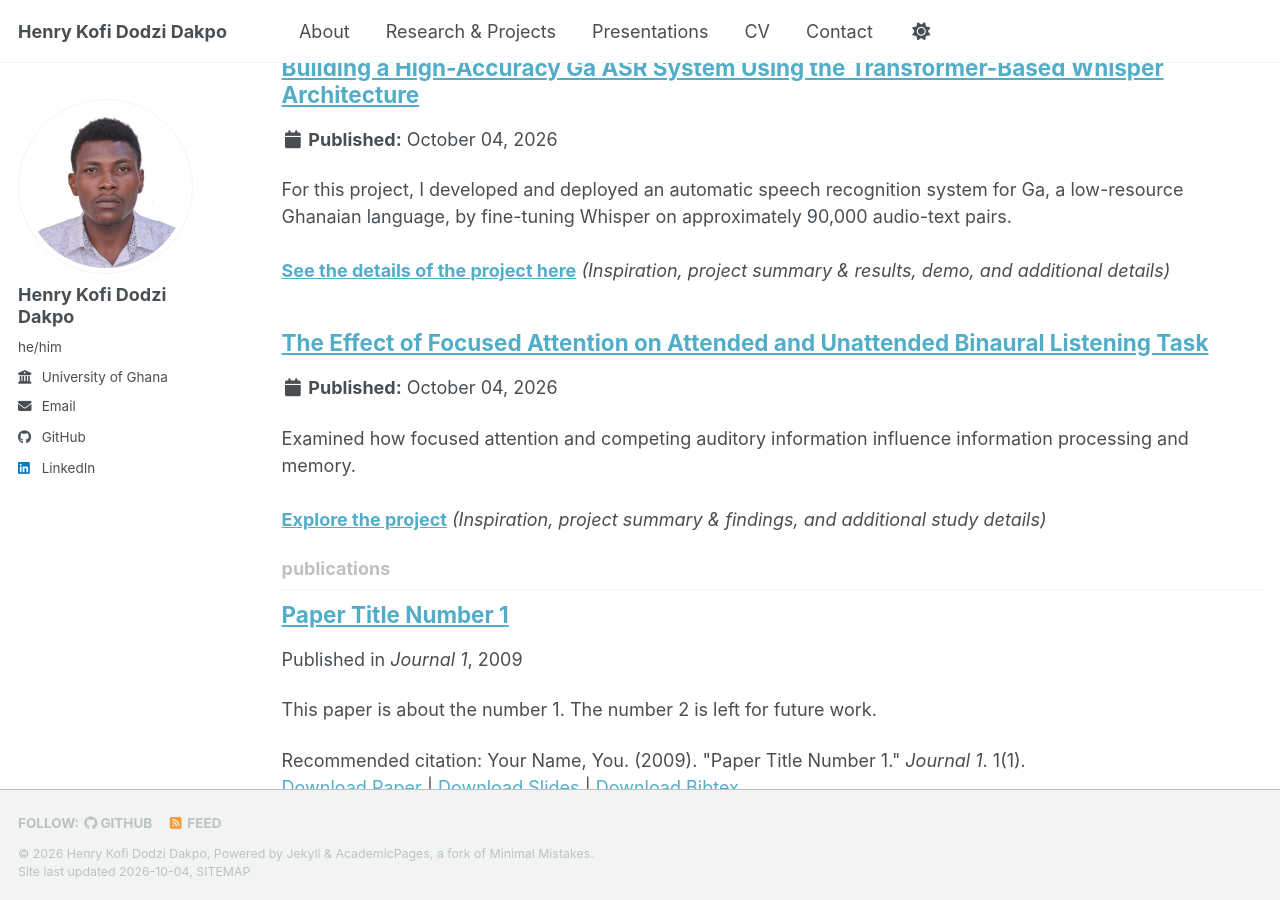
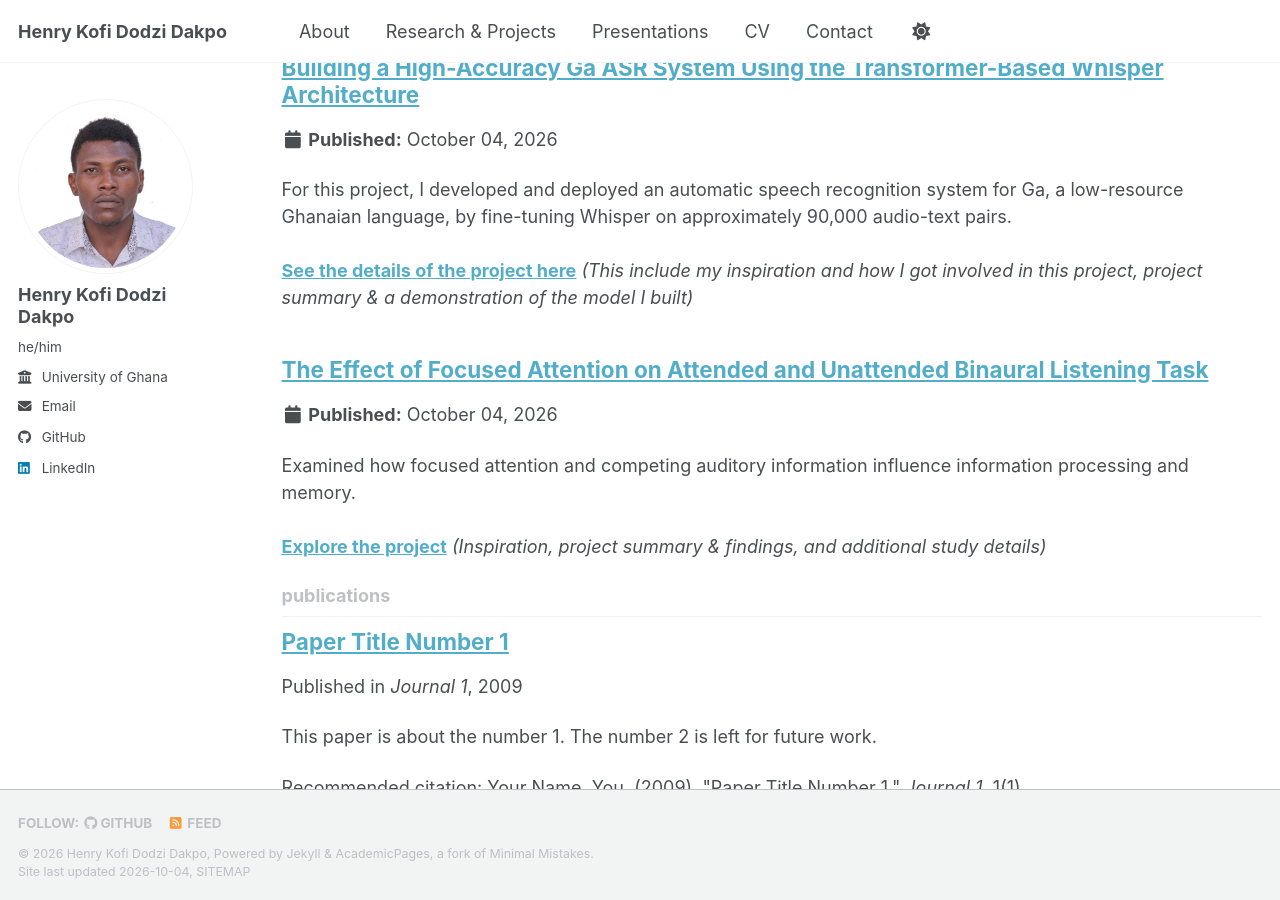
Before and after one commit to henrycitadel9-rgb/henrycitadel9-rgb.github.io, a Jekyll site: the page built from _pages/collection-archive.html, in a window 1280 px wide and 900 px high, scrolled down 471 px. Built offline with Jekyll 4.4.1, drawn with Linux system fonts in a browser that asks for light colours; a style sheet for code colours, icons or effects is not loaded.

Commit message:
Update portfolio-2.md

```diff
--- a/_portfolio/portfolio-2.md
+++ b/_portfolio/portfolio-2.md
@@ -1,6 +1,6 @@
 ---
 title: "Building a High-Accuracy Ga ASR System Using the Transformer-Based Whisper Architecture"
-excerpt: "For this project, I developed and deployed an automatic speech recognition system for Ga, a low-resource Ghanaian language, by fine-tuning Whisper on approximately 90,000 audio-text pairs.<br/><br/><a href='/portfolio/portfolio-2/'><strong>See the details of the project here</strong></a> <em>(Inspiration, project summary & results, demo, and additional details)</em>"
+excerpt: "For this project, I developed and deployed an automatic speech recognition system for Ga, a low-resource Ghanaian language, by fine-tuning Whisper on approximately 90,000 audio-text pairs.<br/><br/><a href='/portfolio/portfolio-2/'><strong>See the details of the project here</strong></a> <em>(This include my inspiration and how I got involved in this project, project summary & a demonstration of the model I built)</em>"
 collection: portfolio
 ---
 
```
